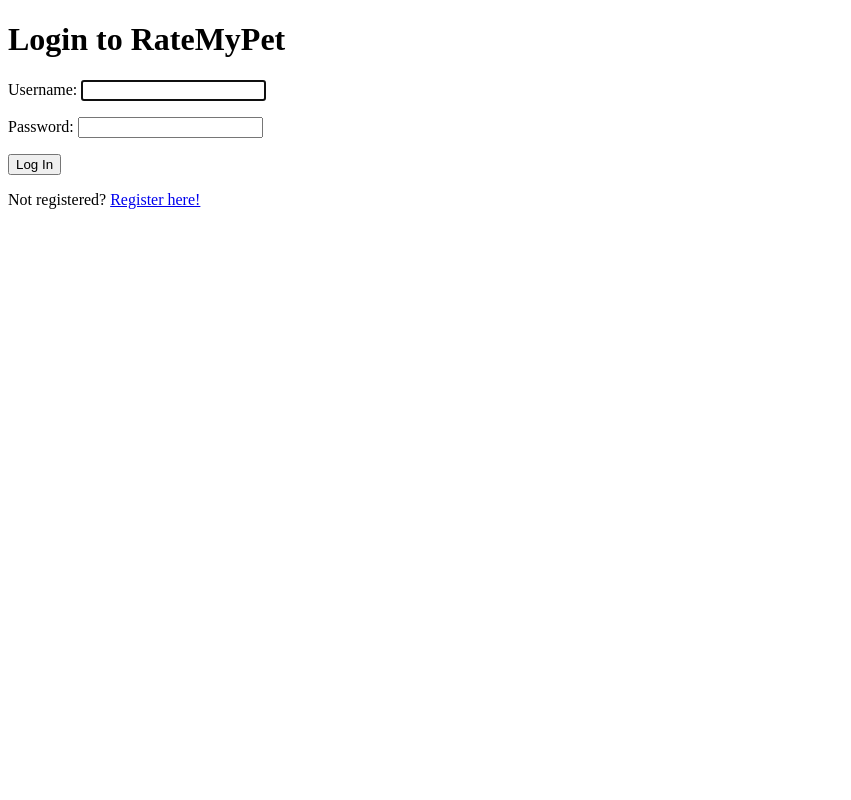
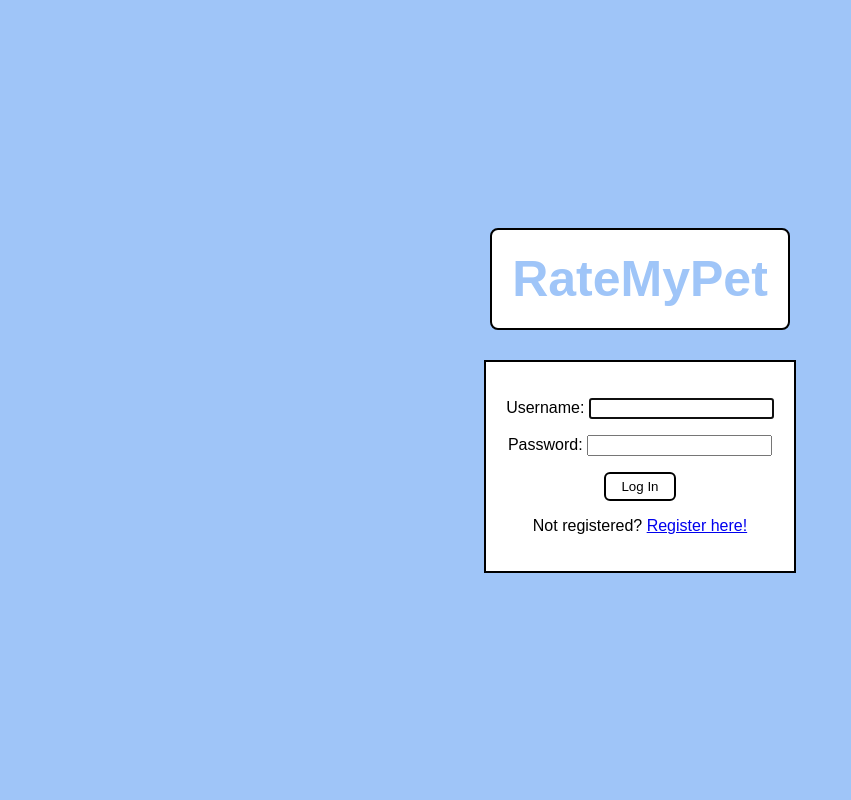
Before and after one commit to sb-fzqk/ratemypet_project, a Django app: page / in a window 1280 px wide. Shown: the whole page, without its empty margins (0-851 px from the left). Run offline with Django 3.2, Linux system fonts and the light colour scheme.

Commit message:
added another styles file, updated login page

```diff
--- /dev/null
+++ b/static/css/login_styles.css
@@ -0,0 +1,53 @@
+
+body {
+    margin:0;
+    font-family: Arial;
+    background-color: #9FC5F8;
+
+    display: flex;
+    justify-content: center;
+    align-items: center;
+    flex-direction: column;
+    height: 100vh;
+}
+
+.container {
+    width: 400px;
+    display: flex;
+    flex-direction: column;
+    align-items: center;
+}
+
+.container h1 {
+    background-color: white;
+    border: 2px solid black;
+    padding: 20px;
+    border-radius: 8px;
+    color: #9FC5F8;
+    max-width: fit-content;
+    margin: 0;
+    font-size: 50px;
+}
+
+.box{
+    background: white;
+    border: 2px solid black;
+    margin-top: 30px;
+    max-height: 300px;
+    overflow-y: auto;
+    padding: 20px;
+    text-align: center;
+}
+
+input[type="submit"]{
+    background: white;
+    border: 2px solid black;
+    padding:5px 15px;
+    border-radius:6px;
+    cursor:pointer;
+}
+
+input[type="submit"]:hover{
+    background-color: #9FC5F8;
+    border-radius: 5px;
+}
--- a/static/css/styles.css
+++ b/static/css/styles.css
@@ -210,7 +210,7 @@ select{
 
 /* notification page */
 
-.notification-box{
+.box{
     background: white;
     border: 2px solid black;
     margin-top: 30px;
@@ -220,7 +220,7 @@ select{
 
 }
 
-.notification-box h2{
+.box h2{
     font-size: 20px;
 }
 
--- a/templates/ratemypet/notifications.html
+++ b/templates/ratemypet/notifications.html
@@ -9,7 +9,7 @@
     <div class="feed">
     <h1> Notifications</h1>
 
-    <div class="notification-box">
+    <div class="box">
         <div class="Likes">
            <h2>Likes:</h2>
            {% for post in liked_posts %}
--- a/templates/ratemypet/registration_base.html
+++ b/templates/ratemypet/registration_base.html
@@ -6,9 +6,11 @@
         <title>
             RateMyPet -
             {% block title_block %}
-                Yo this is Gator
             {% endblock %}
         </title>
+
+        <link rel="stylesheet" href="{% static 'css/login_styles.css' %}">
+
     </head>
     <body>
         {% block body_block %}
--- a/templates/registration/login.html
+++ b/templates/registration/login.html
@@ -5,8 +5,10 @@
 {% endblock %}
 
 {% block body_block %}
-<h1>Login to RateMyPet</h1>
+    <div class="container">
+    <h1> RateMyPet </h1>
 
+        <div class="box">
             <form method="post" action=".">
                 {% csrf_token %}
 
@@ -21,3 +23,7 @@
                 <a href="{% url 'registration_register' %}">Register here!</a>
             </p>
             {% endblock %}
+
+        </div>
+
+    </div>
```
Lines whose indentation alone changed are shown as unchanged.
